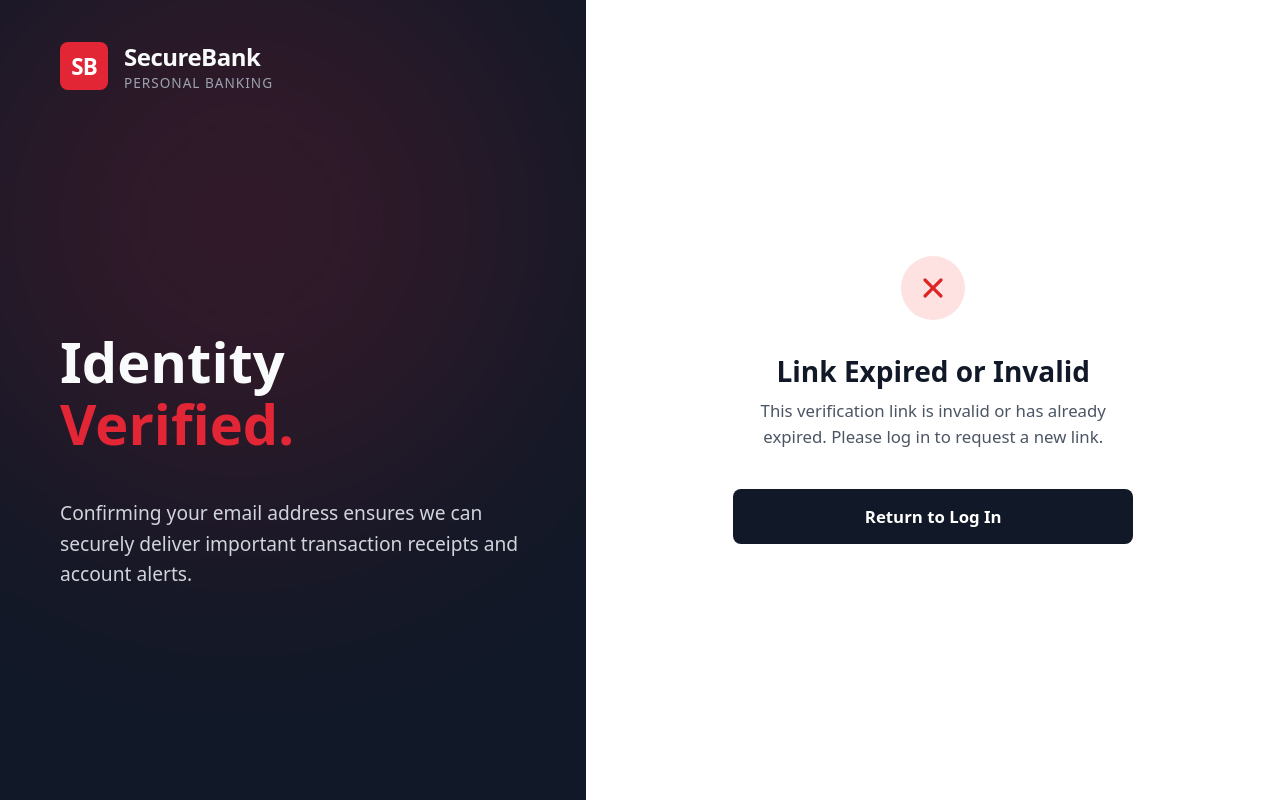
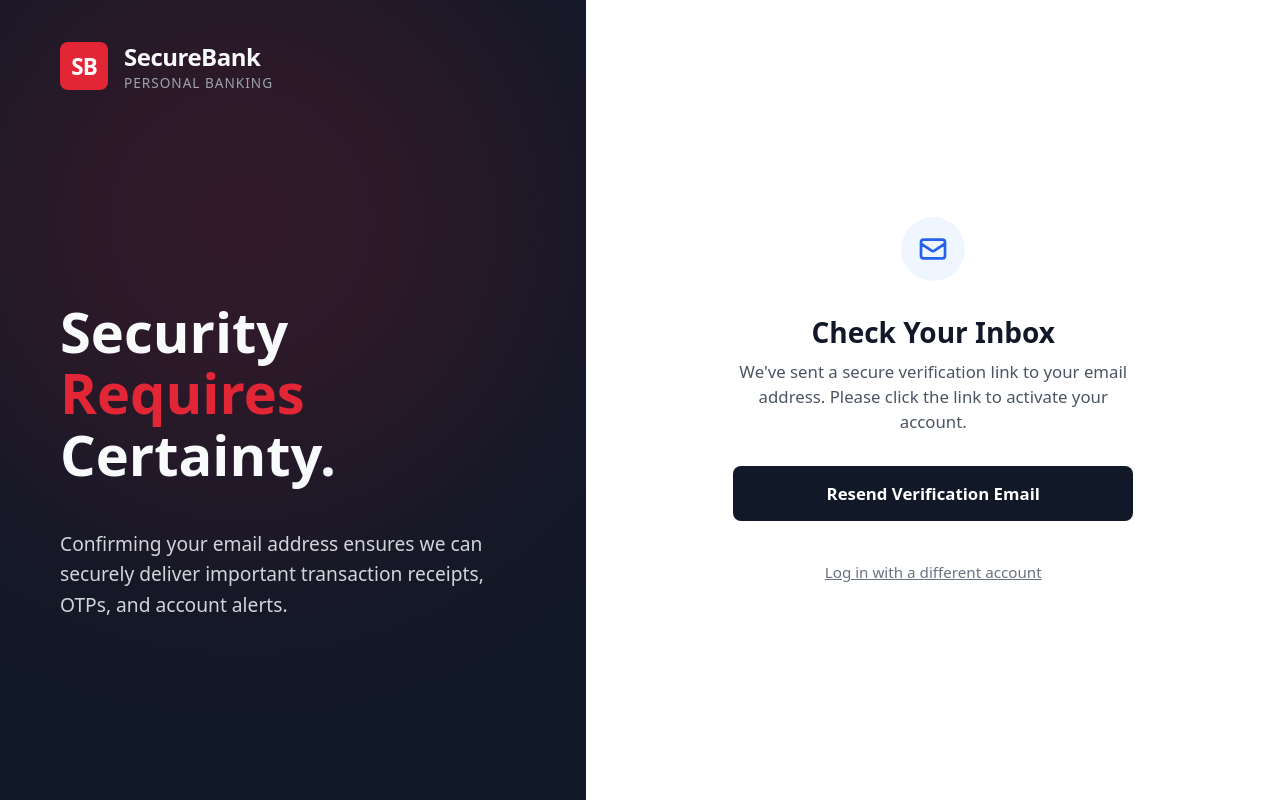
Before and after one commit to DJShankyShoe/Secure-Bank-Design, a React (Vite) app in the folder frontend/: page /verify-email in a window 1280 px wide. Built offline with nearby package versions, Linux system fonts and the light colour scheme.

Commit message:
Verification email flow

```diff
--- a/frontend/src/pages/Auth/VerifyEmail.jsx
+++ b/frontend/src/pages/Auth/VerifyEmail.jsx
@@ -1,37 +1,58 @@
 import React, { useState, useEffect } from 'react';
 import { useNavigate, useSearchParams } from 'react-router-dom';
+// import { api } from "../../api/api"; // Uncomment when your teammate builds the verification endpoints
 
-export default function VerifyEmail() {
+export default function VerifyEmail({ onVerificationComplete }) {
   const navigate = useNavigate();
   const [searchParams] = useSearchParams();
-  const token = searchParams.get("token");
+  const token = searchParams.get("token"); // e.g., ?token=12345abcdef
 
-  // States: 'loading', 'success', 'error'
-  const [status, setStatus] = useState('loading');
+  // If there's a token in the URL, verify it. Otherwise, show the prompt!
+  const [status, setStatus] = useState(token ? 'loading' : 'prompt');
+
+  const [isResending, setIsResending] = useState(false);
+  const [resendMessage, setResendMessage] = useState('');
 
   useEffect(() => {
-    // If someone visits the page without a token in the URL
-    if (!token) {
-      setStatus('error');
-      return;
+    if (status === 'loading' && token) {
+      // --- MOCK API VERIFICATION ---
+      // Replace this later with: await api.verifyEmailToken(token)
+      const timer = setTimeout(() => {
+        if (token === 'expired') {
+          setStatus('error');
+        } else {
+          setStatus('success');
+        }
+      }, 2000);
+
+      return () => clearTimeout(timer);
     }
+  }, [status, token]);
 
-    // TODO (Backend):
-    // 1. Send GET or POST request to /auth/verify?token={token}
-    // 2. Validate token signature and expiration.
-    // 3. Update the user's `email_verified` flag to true in the database.
-    // 4. Return success or error based on the DB operation.
+  const handleResendEmail = async () => {
+    setIsResending(true);
+    setResendMessage('');
 
-    console.log("Mock verifying email token:", token);
+    // --- MOCK API RESEND ---
+    // Replace this later with: await api.resendVerificationEmail(email)
+    setTimeout(() => {
+      setIsResending(false);
+      setResendMessage('A new verification link has been sent to your inbox.');
+    }, 1500);
+  };
 
-    // Mock network delay to show the loading state for 2 seconds
-    const timer = setTimeout(() => {
-      // Simulate a successful verification
-      setStatus('success');
-    }, 2000);
+  const handleContinue = () => {
+    if (onVerificationComplete) {
+      onVerificationComplete(); // Tells App.jsx the email is verified!
+    }
+    navigate('/dashboard'); // The App.jsx Traffic Cop will automatically intercept and push to /setup-pin if needed!
+  };
 
-    return () => clearTimeout(timer);
-  }, [token]);
+  const handleLogout = () => {
+    // Allows trapped users to escape if they logged into the wrong account
+    sessionStorage.removeItem("securebank_user");
+    window.location.href = "/login";
+  };
 
   return (
     <div style={{ minHeight: '100vh', display: 'flex', fontFamily: 'system-ui, -apple-system, sans-serif' }}>
@@ -52,11 +73,12 @@ export default function VerifyEmail() {
 
         <div style={{ padding: '60px', flex: 1, display: 'flex', flexDirection: 'column', justifyContent: 'center', zIndex: 1 }}>
           <h1 style={{ fontSize: '3.5rem', fontWeight: '800', lineHeight: '1.1', marginBottom: '24px', color: '#F9FAFB' }}>
-            Identity<br />
-            <span style={{ color: '#E32636' }}>Verified.</span>
+            Security<br />
+            <span style={{ color: '#E32636' }}>Requires</span><br />
+            Certainty.
           </h1>
           <p style={{ fontSize: '1.2rem', color: '#D1D5DB', maxWidth: '480px', lineHeight: '1.6', marginBottom: '48px' }}>
-            Confirming your email address ensures we can securely deliver important transaction receipts and account alerts.
+            Confirming your email address ensures we can securely deliver important transaction receipts, OTPs, and account alerts.
           </p>
         </div>
       </div>
@@ -66,6 +88,46 @@ export default function VerifyEmail() {
 
         <div style={{ maxWidth: '400px', width: '100%' }}>
 
+          {/* MODE 1: THE WAITING ROOM (No token, trapped user) */}
+          {status === 'prompt' && (
+            <div style={{ display: 'flex', flexDirection: 'column', alignItems: 'center', gap: '24px' }}>
+              <div style={{ width: '64px', height: '64px', backgroundColor: '#EFF6FF', color: '#2563EB', borderRadius: '50%', display: 'flex', alignItems: 'center', justifyContent: 'center', marginBottom: '8px' }}>
+                <svg width="32" height="32" fill="none" stroke="currentColor" strokeWidth="2" viewBox="0 0 24 24"><path strokeLinecap="round" strokeLinejoin="round" d="M3 8l7.89 5.26a2 2 0 002.22 0L21 8M5 19h14a2 2 0 002-2V7a2 2 0 00-2-2H5a2 2 0 00-2 2v10a2 2 0 002 2z"></path></svg>
+              </div>
+              <div>
+                <h2 style={{ fontSize: '1.75rem', color: '#111827', margin: '0 0 8px 0', fontWeight: '700' }}>Check Your Inbox</h2>
+                <p style={{ color: '#4B5563', margin: 0, fontSize: '1.05rem', lineHeight: '1.5' }}>
+                  We've sent a secure verification link to your email address. Please click the link to activate your account.
+                </p>
+              </div>
+
+              <div style={{ width: '100%', marginTop: '8px' }}>
+                <button
+                  onClick={handleResendEmail}
+                  disabled={isResending}
+                  style={{ width: '100%', padding: '16px', backgroundColor: isResending ? '#F3F4F6' : '#111827', color: isResending ? '#9CA3AF' : '#FFFFFF', border: 'none', borderRadius: '8px', fontSize: '1.05rem', fontWeight: '700', cursor: isResending ? 'not-allowed' : 'pointer', transition: 'background-color 0.2s' }}
+                >
+                  {isResending ? 'Sending...' : 'Resend Verification Email'}
+                </button>
+
+                {resendMessage && (
+                  <p style={{ color: '#059669', fontSize: '0.9rem', marginTop: '12px', fontWeight: '500' }}>
+                    ✓ {resendMessage}
+                  </p>
+                )}
+              </div>
+
+              {/* Escape Hatch in case they logged into the wrong account */}
+              <button
+                onClick={handleLogout}
+                style={{ background: 'none', border: 'none', color: '#6B7280', fontSize: '0.95rem', marginTop: '16px', cursor: 'pointer', textDecoration: 'underline' }}
+              >
+                Log in with a different account
+              </button>
+            </div>
+          )}
+
+          {/* MODE 2: PROCESSING A TOKEN */}
           {status === 'loading' && (
             <div style={{ display: 'flex', flexDirection: 'column', alignItems: 'center', gap: '24px' }}>
               <div style={{ width: '48px', height: '48px', border: '4px solid #F3F4F6', borderTopColor: '#E32636', borderRadius: '50%', animation: 'spin 1s linear infinite' }} />
@@ -79,6 +141,7 @@ export default function VerifyEmail() {
             </div>
           )}
 
+          {/* MODE 3: SUCCESS */}
           {status === 'success' && (
             <div style={{ display: 'flex', flexDirection: 'column', alignItems: 'center', gap: '24px' }}>
               <div style={{ width: '64px', height: '64px', backgroundColor: '#DEF7EC', color: '#059669', borderRadius: '50%', display: 'flex', alignItems: 'center', justifyContent: 'center', marginBottom: '8px' }}>
@@ -89,16 +152,15 @@ export default function VerifyEmail() {
                 <p style={{ color: '#4B5563', margin: 0, fontSize: '1.05rem', lineHeight: '1.5' }}>Your email address has been successfully confirmed. Your account is now fully active.</p>
               </div>
               <button
-                onClick={() => navigate('/login')}
+                onClick={handleContinue}
                 style={{ width: '100%', padding: '16px', backgroundColor: '#E32636', color: '#FFFFFF', border: 'none', borderRadius: '8px', fontSize: '1.05rem', fontWeight: '700', cursor: 'pointer', transition: 'background-color 0.2s', marginTop: '16px' }}
-                onMouseOver={(e) => e.target.style.backgroundColor = '#B91C1C'}
-                onMouseOut={(e) => e.target.style.backgroundColor = '#E32636'}
               >
-                Proceed to Log In
+                Continue to Dashboard
               </button>
             </div>
           )}
 
+          {/* MODE 4: ERROR / EXPIRED LINK */}
           {status === 'error' && (
             <div style={{ display: 'flex', flexDirection: 'column', alignItems: 'center', gap: '24px' }}>
               <div style={{ width: '64px', height: '64px', backgroundColor: '#FEE2E2', color: '#DC2626', borderRadius: '50%', display: 'flex', alignItems: 'center', justifyContent: 'center', marginBottom: '8px' }}>
@@ -106,15 +168,16 @@ export default function VerifyEmail() {
               </div>
               <div>
                 <h2 style={{ fontSize: '1.75rem', color: '#111827', margin: '0 0 8px 0', fontWeight: '700' }}>Link Expired or Invalid</h2>
-                <p style={{ color: '#4B5563', margin: 0, fontSize: '1.05rem', lineHeight: '1.5' }}>This verification link is invalid or has already expired. Please log in to request a new link.</p>
+                <p style={{ color: '#4B5563', margin: 0, fontSize: '1.05rem', lineHeight: '1.5' }}>This verification link is invalid or has already expired.</p>
               </div>
               <button
-                onClick={() => navigate('/login')}
+                onClick={() => {
+                  navigate('/verify-email'); // Clears the token from the URL
+                  setStatus('prompt');       // Sends them back to the Waiting Room
+                }}
                 style={{ width: '100%', padding: '16px', backgroundColor: '#111827', color: '#FFFFFF', border: 'none', borderRadius: '8px', fontSize: '1.05rem', fontWeight: '700', cursor: 'pointer', transition: 'background-color 0.2s', marginTop: '16px' }}
-                onMouseOver={(e) => e.target.style.backgroundColor = '#374151'}
-                onMouseOut={(e) => e.target.style.backgroundColor = '#111827'}
               >
-                Return to Log In
+                Request a new link
               </button>
             </div>
           )}
```
